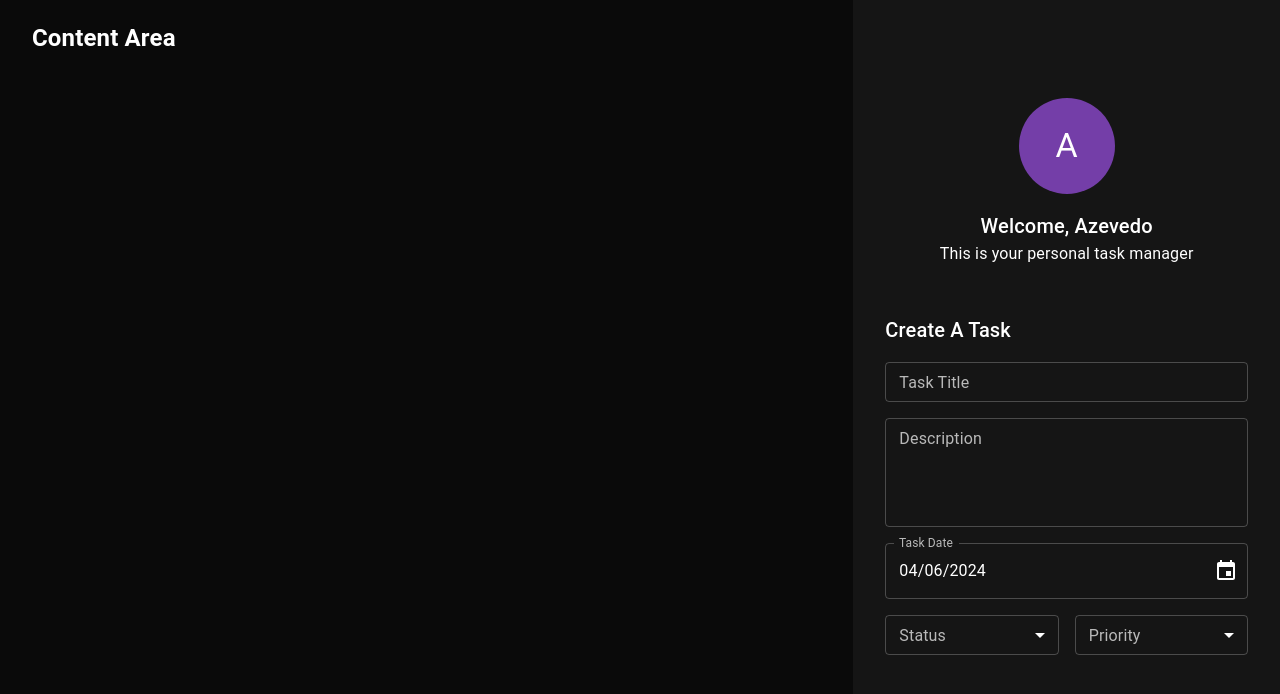
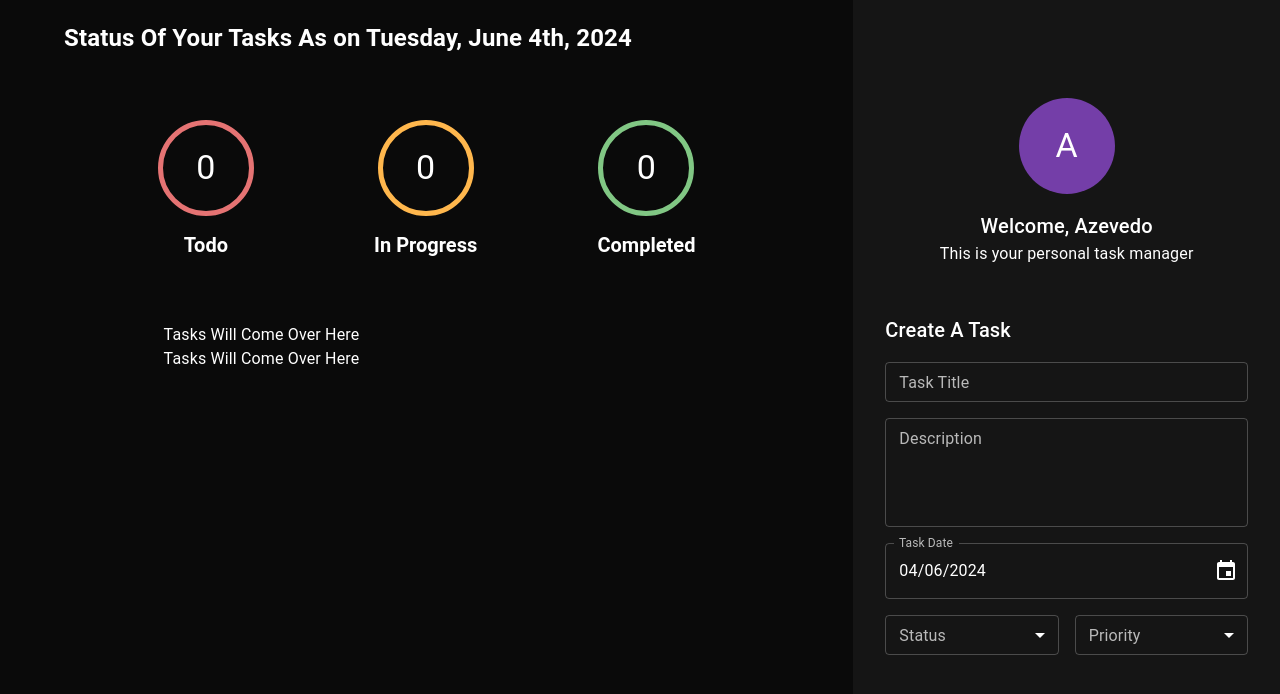
Before and after one commit to felipeazsantos/todo-react, a React (Create React App) app: page / in a window 1280 px wide. Shown: the top 694 px of the page. Built offline with nearby package versions, Linux system fonts and the light colour scheme.

Commit message:
Creating taskCounter component

```diff
--- a/src/components/taskArea/taskArea.tsx
+++ b/src/components/taskArea/taskArea.tsx
@@ -1,10 +1,54 @@
 import React, { FC, ReactElement } from 'react';
-import { Grid } from '@mui/material';
+import { Box, Grid } from '@mui/material';
+import { format } from 'date-fns';
+import { TaskCounter } from '../taskCounter/taskCounter';
+import { Status } from '../createTaskForm/enums/Status';
 
 export const TaskArea: FC = () : ReactElement => {
     return (
         <Grid item md={8} px={4}>
-            <h2>Content Area</h2>
+            <Box mb={8} px={4}>
+                <h2>
+                    Status Of Your Tasks As on {' '}
+                    { format(new Date(), "PPPP") }
+                </h2>
+            </Box>
+            <Grid
+                container
+                display="flex"
+                justifyContent="center"
+            >
+                <Grid
+                    item
+                    display="flex"
+                    flexDirection="row"
+                    justifyContent="space-around"
+                    alignItems="center"
+                    md={10}
+                    xs={12}
+                    mb={8}
+                >
+                    <Box>
+                        <TaskCounter status={Status.todo} />
+                    </Box>
+                    <Box>
+                        <TaskCounter status={Status.inProgress} />
+                    </Box>
+                    <Box>
+                        <TaskCounter status={Status.completed} />
+                    </Box>
+                </Grid>
+                <Grid
+                    item
+                    display="flex"
+                    flexDirection="column"
+                    xs={10}
+                    md={8}
+                >
+                    <Box>Tasks Will Come Over Here</Box>
+                    <Box>Tasks Will Come Over Here</Box>
+                </Grid>
+            </Grid>
         </Grid>
     )
 }
--- /dev/null
+++ b/src/components/taskCounter/helpers/emitCorrectBorderColor.ts
@@ -0,0 +1,15 @@
+import { TaskCounterStatusType } from "../interfaces/ITaskCounter";
+import { Status } from "../../createTaskForm/enums/Status";
+
+export const emitCorrectBorderColor = (status: TaskCounterStatusType) : string => {
+    switch (status) {
+        case Status.todo:
+            return "error.light";
+        case Status.inProgress:
+            return "warning.light";
+        case Status.completed:
+            return "success.light";
+        default:
+            return "success.light"
+    }
+};
--- /dev/null
+++ b/src/components/taskCounter/helpers/emitCorrectLabel.ts
@@ -0,0 +1,15 @@
+import { TaskCounterStatusType } from "../interfaces/ITaskCounter";
+import { Status } from "../../createTaskForm/enums/Status";
+
+export const emitCorrectLabel = (status: TaskCounterStatusType) : string => {
+    switch (status) {
+        case Status.todo:
+            return "Todo";
+        case Status.inProgress:
+            return "In Progress";
+        case Status.completed:
+            return "Completed";
+        default:
+            return "Completed"
+    }
+};
--- /dev/null
+++ b/src/components/taskCounter/interfaces/ITaskCounter.ts
@@ -0,0 +1,8 @@
+import { Status } from "../../createTaskForm/enums/Status";
+
+export type TaskCounterStatusType = Status.todo | Status.inProgress | Status.completed;
+
+export interface ITaskCounter {
+    count?: number;
+    status?: TaskCounterStatusType;
+}
--- /dev/null
+++ b/src/components/taskCounter/taskCounter.tsx
@@ -0,0 +1,54 @@
+import React, {FC, ReactElement } from 'react';
+import { Avatar, Box, Typography } from '@mui/material';
+
+import { ITaskCounter } from './interfaces/ITaskCounter';
+import { Status } from '../createTaskForm/enums/Status';
+import { emitCorrectBorderColor } from './helpers/emitCorrectBorderColor';
+import { emitCorrectLabel } from './helpers/emitCorrectLabel';
+
+import PropTypes from 'prop-types';
+
+export const TaskCounter: FC<ITaskCounter> = (props) : ReactElement => {
+
+    const { status = Status.completed, count = 0} = props;
+
+    return (
+        <>
+            <Box
+                display="flex"
+                flexDirection="column"
+                justifyContent="center"
+                alignItems="center"
+            >
+                 <Avatar
+                    sx={{
+                        backgroundColor: 'transparent',
+                        border: '5px solid',
+                        width: '96px',
+                        height: '96px',
+                        marginBottom: '16px',
+                        borderColor: emitCorrectBorderColor(status),
+                    }}
+                 >
+                    <Typography color="#ffffff" variant="h4">{count}</Typography>
+                 </Avatar>
+                 <Typography
+                    color="#ffffff"
+                    fontWeight="bold"
+                    fontSize="20px"
+                    variant="h5"
+                 >
+                    {emitCorrectLabel(status)}
+                </Typography>
+            </Box>
+        </>
+    )
+}
+
+TaskCounter.propTypes = {
+    count: PropTypes.number,
+    status: PropTypes.oneOf([
+        Status.todo,
+        Status.inProgress,
+        Status.completed]),
+}
```
